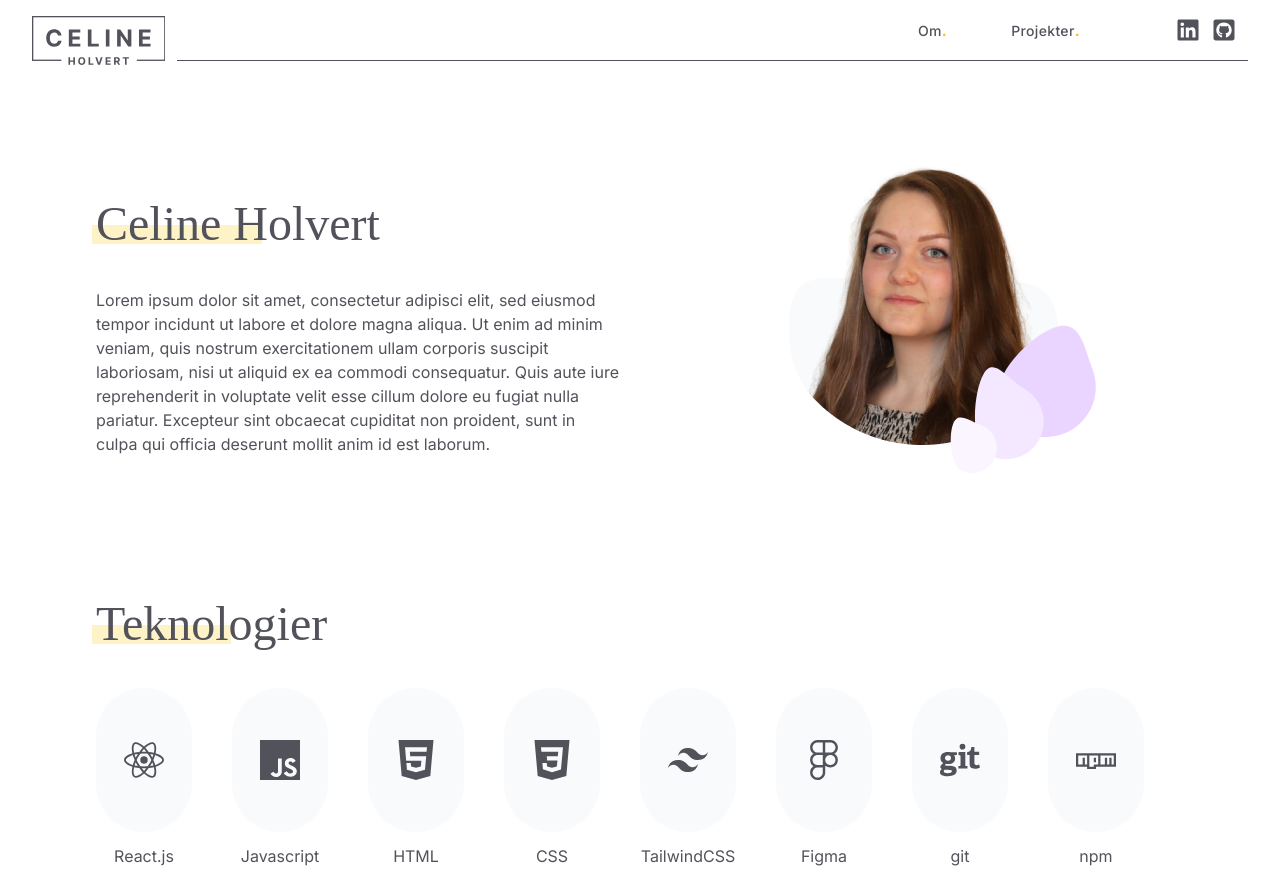
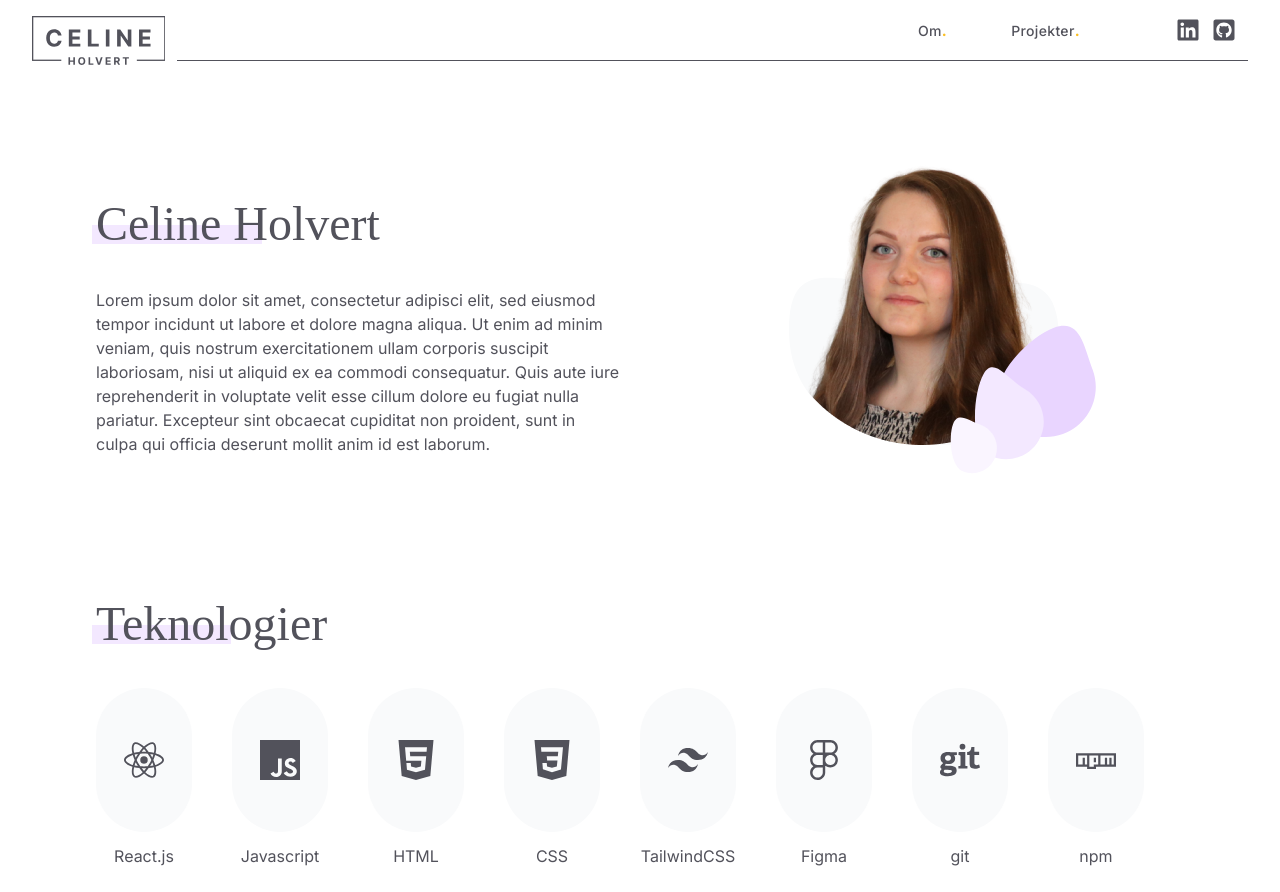
Before and after one commit to celinerh/portfolio, a React (Create React App) app: page / in a window 1280 px wide. Built offline with nearby package versions, Linux system fonts and the light colour scheme; a web font is replaced by a local one.

Commit message:
change heading background color to purple

```diff
--- a/src/components/Heading.jsx
+++ b/src/components/Heading.jsx
@@ -2,7 +2,7 @@ const Heading = ({ title, className }) => {
   return (
     <h1 className={`relative inline-block mb-10 font-AbhayaLibre ${className}`}>
       {title}
-      <span className="absolute w-3/5 h-2/5 bottom-1 -left-1 -z-10 bg-amber-100"></span>
+      <span className="absolute w-3/5 bg-purple-100 h-2/5 bottom-1 -left-1 -z-10"></span>
     </h1>
   );
 };
```
